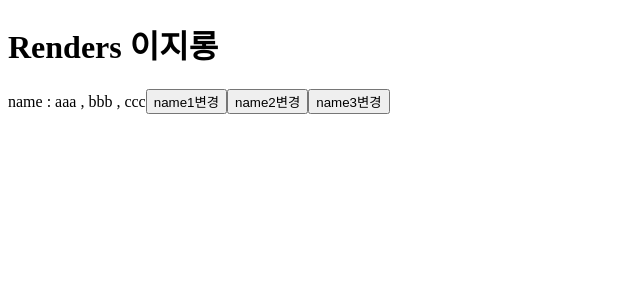
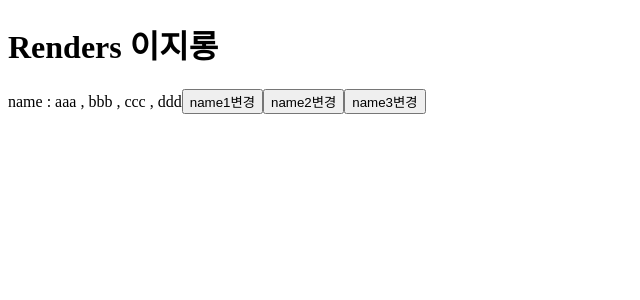
Before and after one commit to jx007s/onop2025_05_react, a React (Create React App) app in the folder myprj/: page / in a window 1280 px wide. Shown: the top 300 px of the page, without its empty margins (0-640 px from the left). Built offline with nearby package versions, Linux system fonts and the light colour scheme.

Commit message:
특강2_3

```diff
--- a/myprj/src/state_p/Renders.js
+++ b/myprj/src/state_p/Renders.js
@@ -1,8 +1,11 @@
-import React from 'react';
+import {useState} from 'react';
 
 let name1 = 'aaa'
 
 function Renders(props) {
+
+    const [name4, setName4] = useState("ddd")
+    //    변수명,  대입변수명(setter)     초기값
 
     let name2 = 'bbb'
 
@@ -33,7 +36,7 @@ function Renders(props) {
     return (
         <div>
            <h1>Renders 이지롱</h1>
-           name : {name1} , {name2}  , {props.name3}
+           name : {name1} , {name2}  , {props.name3} , {name4}
            <button onClick={changeName1}>name1변경</button>
            <button onClick={changeName2}>name2변경</button>
            <button onClick={changeName3}>name3변경</button>
```
